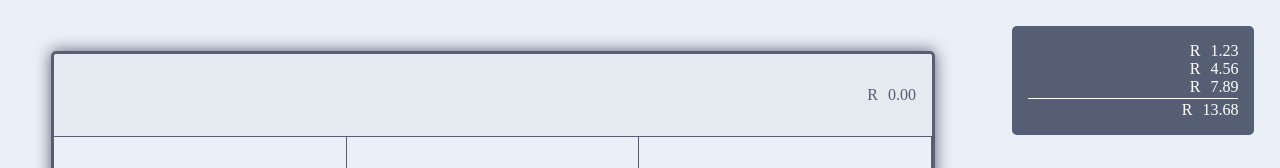
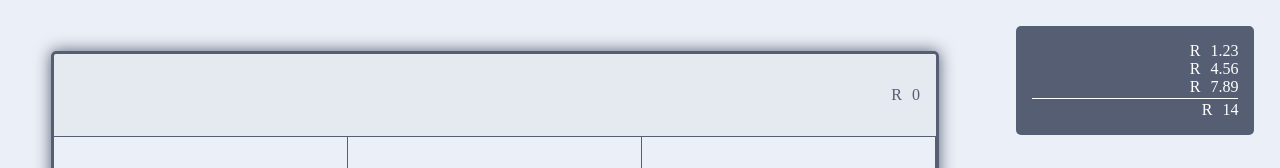
Before and after one commit to S3ak/Yoco-technical-test, a React (Create React App) app: page / in a window 1280 px wide. Shown: the top 168 px of the page. Built offline with nearby package versions, Linux system fonts and the light colour scheme.

Commit message:
Get total for entries

```diff
--- a/src/App.js
+++ b/src/App.js
@@ -3,18 +3,47 @@ import "./App.scss";
 
 import CurrencySymbol from "./components/CurrencySymbol/index";
 
+const { useState, useEffect } = React;
+
+const mockEntries = [1.23, 4.56, 7.89];
+
+// TODO: needs to be an array of Entry objects
+// const mockEntry = {
+//   id: 1,
+//   val: 1.23,
+// }
+
+function getSum(total, num) {
+  return total + Math.round(num);
+}
+
 function App() {
+  const [currentVal, setCurrentVal] = useState(0.0);
+  const [chargeEntries, setChargeEntries] = useState(mockEntries);
+  const [totalEntriesVal, setTotalEntriesVal] = useState();
+
+  useEffect(() => {
+    if (chargeEntries) {
+      setTotalEntriesVal(chargeEntries.reduce(getSum, 0));
+    }
+  }, [chargeEntries]);
+
   return (
     <div className="l-app">
       <article className="l-app_col--first">
         <div className="c-cal">
           <div className="c-cal_display">
             <CurrencySymbol />
-            <div className="c-display_value">0.00</div>
+            <div className="c-display_value">{currentVal}</div>
           </div>
 
           <div className="c-cal_keypad">
-            <div className="c-keypad_digit c-keypad_digit--1">1</div>
+            <div
+              onClick={e => setCurrentVal(val => val + 1)}
+              className="c-keypad_digit c-keypad_digit--1"
+            >
+              1
+            </div>
             <div className="c-keypad_digit c-keypad_digit--2">2</div>
             <div className="c-keypad_digit c-keypad_digit--3">3</div>
             <div className="c-keypad_digit c-keypad_digit--4">4</div>
@@ -33,25 +62,19 @@ function App() {
       <div className="l-app_col--last c-charge-list">
         <div className="c-charge-section_container">
           <ul className="c-charge-section_list">
-            <li>
-              <CurrencySymbol />
-              <span>1.23</span>
-            </li>
-            <li>
-              <CurrencySymbol />
-              <span>4.56</span>
-            </li>
-            <li>
-              <CurrencySymbol />
-              <span>7.89</span>
-            </li>
+            {chargeEntries.map((c, idx) => (
+              <li key={`${idx}-${Math.random()}`}>
+                <CurrencySymbol />
+                <span>{c}</span>
+              </li>
+            ))}
           </ul>
 
           <div className="c-charge-section_divider" />
 
           <div className="c-charge-section_total">
             <CurrencySymbol />
-            <span className="a-amount">13.68</span>
+            <span className="a-amount">{totalEntriesVal}</span>
           </div>
         </div>
       </div>
```
